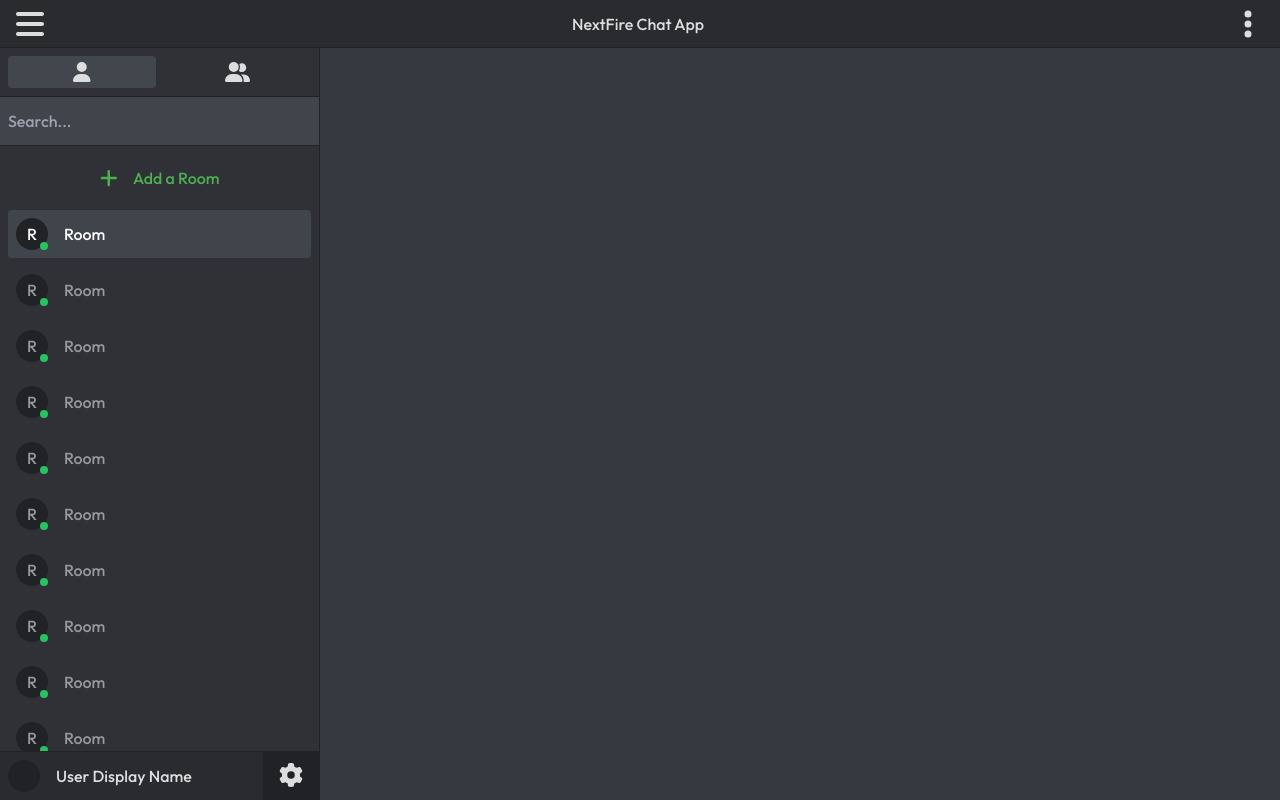
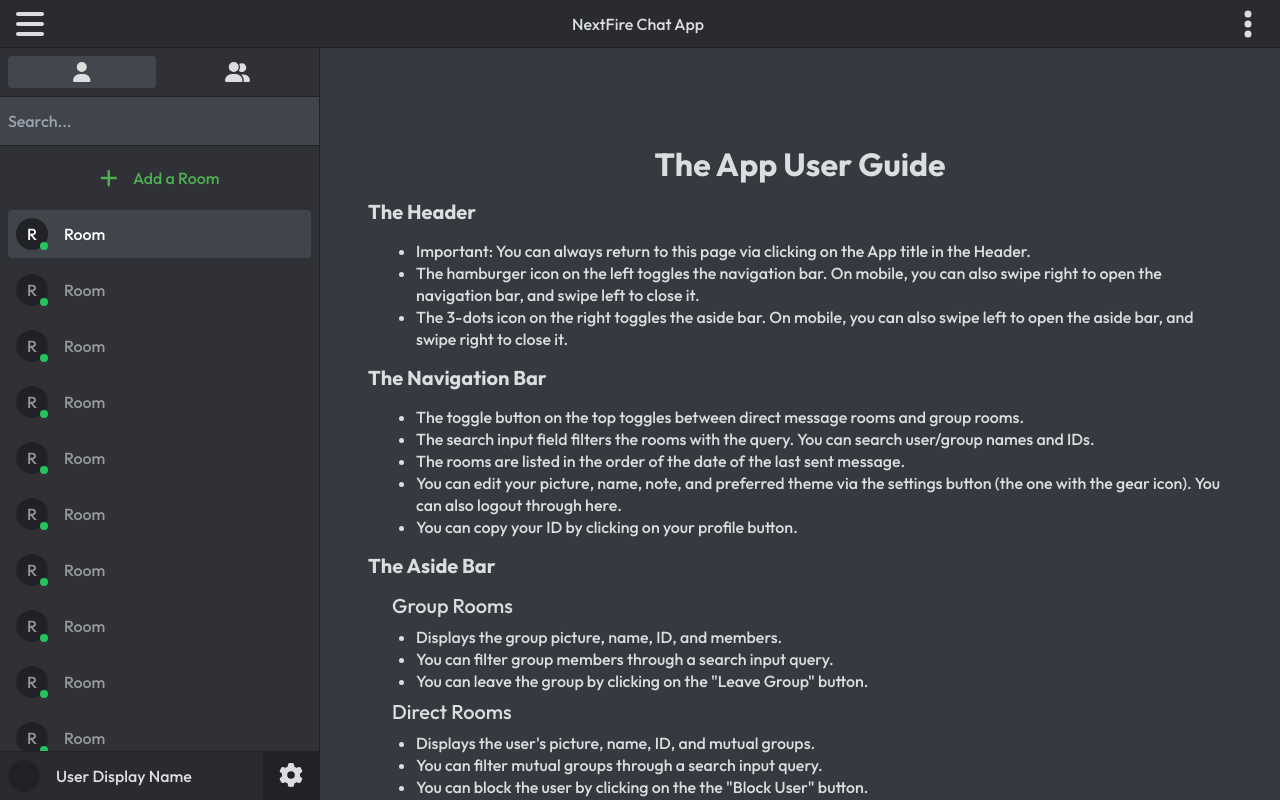
Before and after one commit to OmarAlSeddik/another-chat-app-attempt, a Next.js app: page / in a window 1280 px wide. Built offline with nearby package versions, Linux system fonts and the light colour scheme; no server answers; sample sign-in values are in the browser's storage.

Commit message:
Added the App User Guide

```diff
--- a/src/components/Home/index.tsx
+++ b/src/components/Home/index.tsx
@@ -24,10 +24,72 @@ const Home = () => {
 
   return (
     <div
-      className={`flex w-full shrink-0 flex-col transition-all
+      className={`mt-24 flex w-full shrink-0 flex-col gap-4 p-12 transition-all
       ${mobileAsideIsExpanded && "ml-[-20rem] lg:ml-0"} lg:shrink`}
       {...handlers}
-    ></div>
+    >
+      <h1 className="text-center text-extraLarge font-bold">
+        The App User Guide
+      </h1>
+      <h2 className="text-large font-bold">The Header</h2>
+      <ul className="ml-12 list-disc">
+        <li>
+          Important: You can always return to this page via clicking on the App
+          title in the Header.
+        </li>
+        <li>
+          The hamburger icon on the left toggles the navigation bar. On mobile,
+          you can also swipe right to open the navigation bar, and swipe left to
+          close it.
+        </li>
+        <li>
+          The 3-dots icon on the right toggles the aside bar. On mobile, you can
+          also swipe left to open the aside bar, and swipe right to close it.
+        </li>
+      </ul>
+      <h2 className="text-large font-bold">The Navigation Bar</h2>
+      <ul className="ml-12 list-disc">
+        <li>
+          The toggle button on the top toggles between direct message rooms and
+          group rooms.
+        </li>
+        <li>
+          The search input field filters the rooms with the query. You can
+          search user/group names and IDs.
+        </li>
+        <li>
+          The rooms are listed in the order of the date of the last sent
+          message.
+        </li>
+        <li>
+          You can edit your picture, name, note, and preferred theme via the
+          settings button (the one with the gear icon). You can also logout
+          through here.
+        </li>
+        <li>You can copy your ID by clicking on your profile button.</li>
+      </ul>
+      <h2 className="text-large font-bold">The Aside Bar</h2>
+      <div className="ml-6 flex list-disc flex-col gap-2">
+        <h3 className="text-large">Group Rooms</h3>
+        <ul className="ml-6 list-disc">
+          <li>Displays the group picture, name, ID, and members.</li>
+          <li>You can filter group members through a search input query.</li>
+          <li>
+            You can leave the group by clicking on the &#34;Leave Group&#34;
+            button.
+          </li>
+        </ul>
+        <h3 className="text-large">Direct Rooms</h3>
+        <ul className="ml-6 list-disc">
+          <li>Displays the user&#39;s picture, name, ID, and mutual groups.</li>
+          <li>You can filter mutual groups through a search input query.</li>
+          <li>
+            You can block the user by clicking on the the &#34;Block User&#34;
+            button.
+          </li>
+        </ul>
+      </div>
+    </div>
   );
 };
 
--- a/src/styles/globals.css
+++ b/src/styles/globals.css
@@ -7,15 +7,15 @@
 }
 
 .scrollbar::-webkit-scrollbar {
-  width: 0.25rem;
+  width: 0.5rem;
 }
 
 .scrollbar::-webkit-scrollbar-track {
   background: #292b2f;
-  border-radius: 1rem;
+  border-radius: 10rem;
 }
 
 .scrollbar::-webkit-scrollbar-thumb {
   background: #202225;
-  border-radius: 1rem;
+  border-radius: 10rem;
 }
--- a/tailwind.config.cjs
+++ b/tailwind.config.cjs
@@ -7,6 +7,7 @@ module.exports = {
         outfit: "'Outfit', sans-serif;",
       },
       fontSize: {
+        extraLarge: ["2rem", "2.5rem"],
         large: ["1.25rem", "1.5rem"],
         medium: ["1rem", "1.375rem"],
         small: ["0.75rem", "1.375rem"],
```
